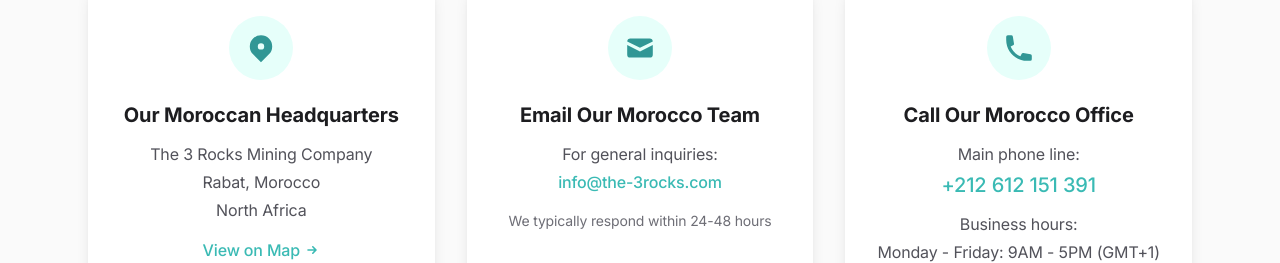
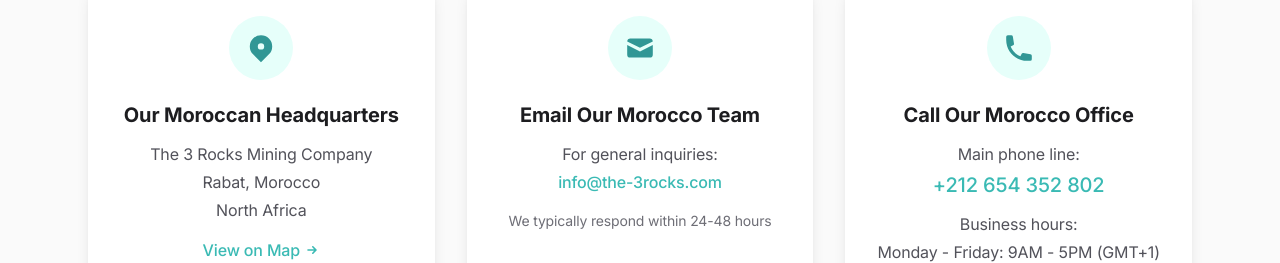
Before and after one commit to The-3-Rocks/landing-page, a Next.js app: page /about in a window 1280 px wide. Shown: the part 4221-4484 px from the top of the page. Built offline with nearby package versions, Linux system fonts and the light colour scheme.

Commit message:
contact11

```diff
--- a/components/data-company.tsx
+++ b/components/data-company.tsx
@@ -129,10 +129,10 @@
             <div className="text-gray-600 dark:text-gray-400 mb-4">
               <p className="mb-1">Main phone line:</p>
               <a
-                href="tel:+212612151391"
+                href="tel:+212654352802"
                 className="text-teal-500 hover:text-teal-700 font-medium text-xl"
               >
-                +212 612 151 391
+                +212 654 352 802
               </a>
               <p className="mt-3 mb-1">Business hours:</p>
               <p>Monday - Friday: 9AM - 5PM (GMT+1)</p>
```
